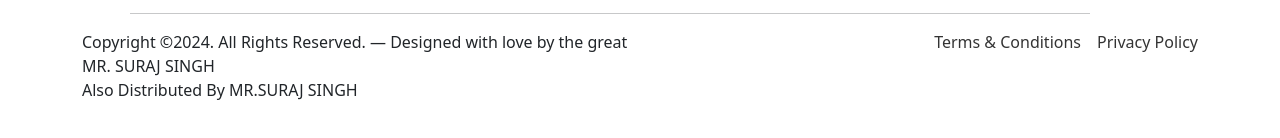
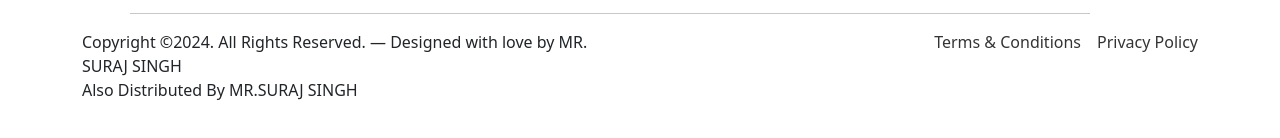
Before and after one commit to Bhuwan9818/bhuwan, a plain HTML site: page index.html in a window 1280 px wide. Shown: the part 7121-7259 px from the top of the page. Drawn offline with nearby package versions, Linux system fonts and the light colour scheme.

Commit message:
Update index.html

```diff
--- a/index.html
+++ b/index.html
@@ -648,7 +648,7 @@
             <div class="row">
                 <div class="col-lg-6 text-lg-start text-center">
                     <p>
-                        Copyright ©2024. All Rights Reserved. — Designed with love by the great MR. SURAJ SINGH
+                        Copyright ©2024. All Rights Reserved. — Designed with love by MR. SURAJ SINGH
                         <br>Also Distributed By
                         MR.SURAJ SINGH
 
```
